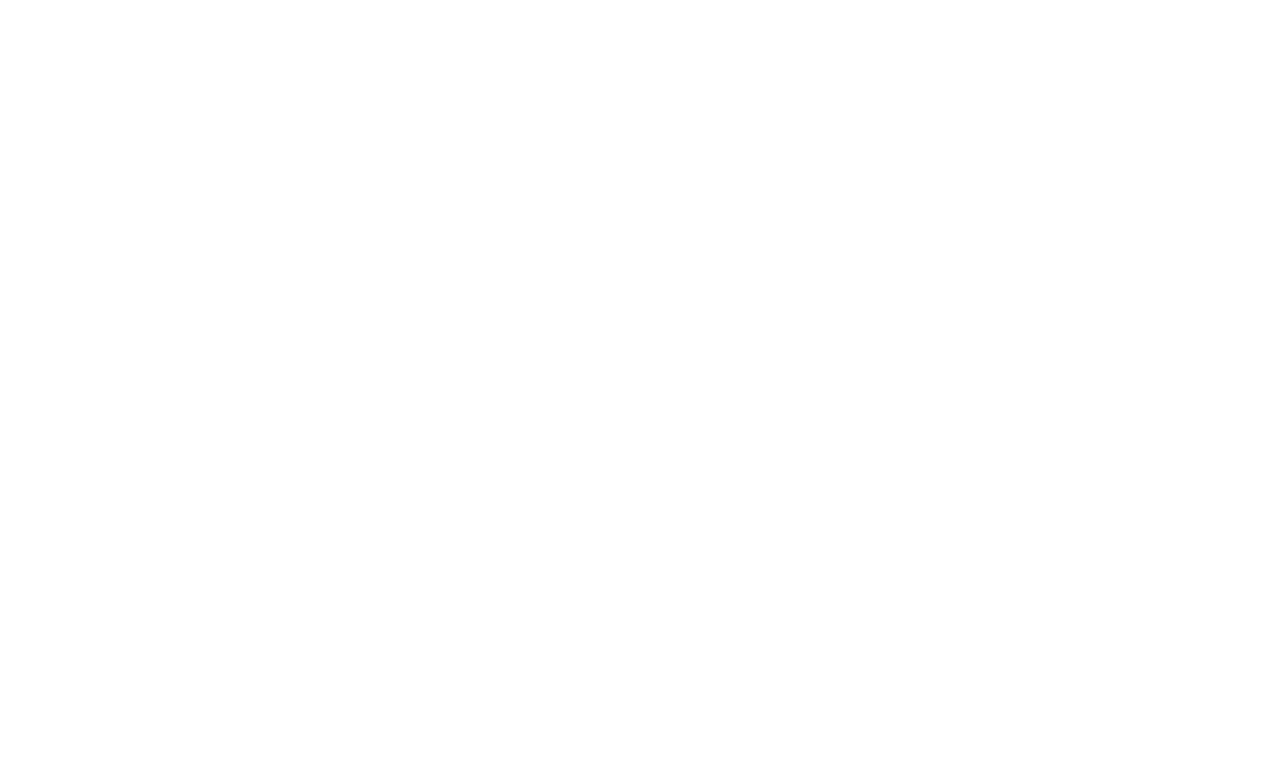
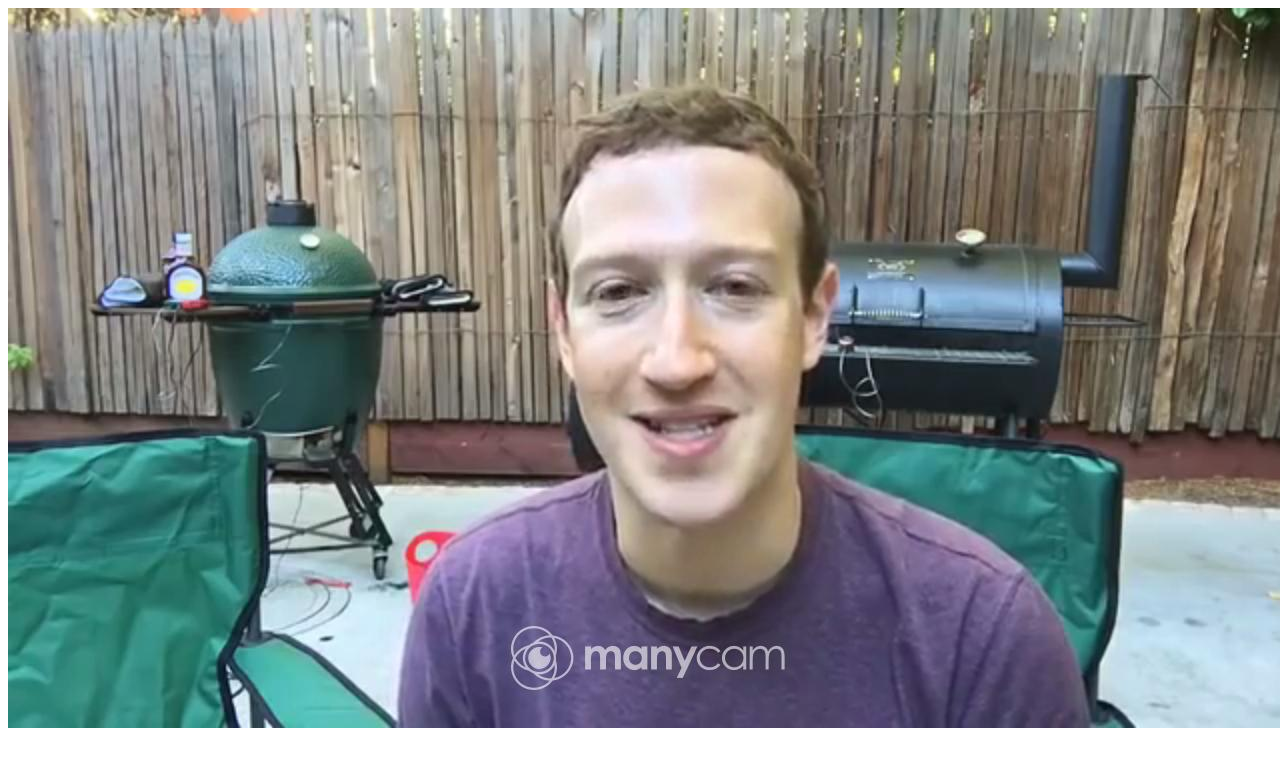
Before and after one commit to sohazur/webdev-1, a plain HTML site: page index.html in a window 1280 px wide. Drawn offline with Linux system fonts and the light colour scheme.

Commit message:
added photo

```diff
--- a/index.html
+++ b/index.html
@@ -7,6 +7,6 @@
     <title>Document</title>
 </head>
 <body>
-
+    <img src="My Snapshot.jpg" alt="M. Zuckerberg">
 </body>
 </html>
```
Also changed, not shown: My Snapshot.jpg (added).
